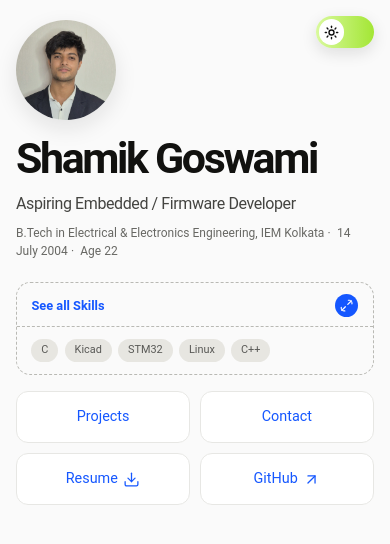
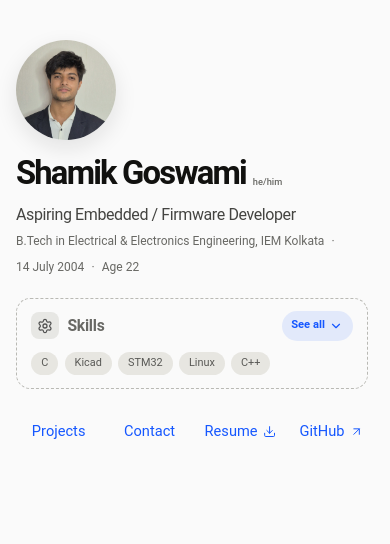
Before and after one commit to shamikspeare/portfolio, a React (Vite) app in the folder client/: page / in a window 390 px wide. Shown: the top 544 px of the page. Built offline with nearby package versions, Linux system fonts and the light colour scheme.

Commit message:
Refine homepage layout and simplify skills navigation

```diff
--- a/client/src/index.css
+++ b/client/src/index.css
@@ -34,32 +34,6 @@
   --expand-ease: cubic-bezier(.22, 1, .36, 1);
 }
 
-:root[data-theme="dark"] {
-  color-scheme: dark;
-  color: #fafafa;
-  background: #0a0a0a;
-  --ink: #fafafa;
-  --paper: #0a0a0a;
-  --muted: #a3a3a3;
-  --accent: #60a5fa;
-  --secondary: #d4d4d4;
-  --surface: #171717;
-  --surface-soft: #202020;
-  --pill-text: #d4d4d4;
-  --pill-bg: #262626;
-  --line: #303030;
-  --dash: #525252;
-  --scrollbar: #525252;
-  --field-border: #404040;
-  --placeholder: #737373;
-  --active-nav-bg: rgba(96, 165, 250, 0.12);
-  --solid-button: #fff;
-  --solid-button-text: #111;
-  --photo-shadow: 0 8px 22px rgba(0, 0, 0, 0.35);
-  --card-shadow: 0 12px 34px rgba(0, 0, 0, 0.35);
-  --card-shadow-mobile: 0 10px 28px rgba(0, 0, 0, 0.3);
-}
-
 * { box-sizing: border-box; }
 
 html,
@@ -72,7 +46,6 @@ body,
 .site-shell,
 .hero {
   background-color: var(--paper);
-  transition: background-color 420ms ease, color 420ms ease;
 }
 
 body {
@@ -87,66 +60,37 @@ a { color: inherit; text-decoration: none; }
 
 .site-shell { min-height: 100svh; }
 
-.theme-toggle {
-  position: fixed;
-  top: max(1rem, env(safe-area-inset-top));
-  right: max(1rem, env(safe-area-inset-right));
-  z-index: 50;
-  width: 3.65rem;
-  height: 2rem;
-  padding: 0.2rem;
-  border: 0;
-  border-radius: 999px;
-  color: #111;
-  background: linear-gradient(to right, #d9f99d, #a3e635);
-  box-shadow: 0 5px 16px rgba(17, 17, 15, 0.12);
-  cursor: pointer;
-}
-
-.theme-toggle-thumb {
-  width: 1.6rem;
-  height: 1.6rem;
-  display: grid;
-  place-items: center;
-  border-radius: 50%;
-  color: #111;
-  background: #fff;
-  transform: translateX(0);
-  transition:
-    transform 420ms var(--expand-ease),
-    color 300ms ease,
-    background-color 300ms ease;
-}
-
-.theme-toggle.is-dark .theme-toggle-thumb {
-  color: #fff;
-  background: #000;
-  transform: translateX(1.65rem);
-}
-
-.theme-toggle:focus-visible {
-  outline: 2px solid var(--accent);
-  outline-offset: 3px;
-}
-
 .hero {
   min-height: 100svh;
   display: flex;
   flex-direction: column;
   align-items: center;
   justify-content: center;
-  padding: 4vh 6vw 24vh;
+  padding:
+    clamp(2rem, 4vh, 4.5rem)
+    clamp(1.5rem, 6vw, 6rem)
+    clamp(6rem, 24vh, 15rem);
 }
 
 .hero-intro {
+  width: min(100%, 72rem);
   display: flex;
   align-items: center;
-  gap: clamp(2rem, 4vw, 3.75rem);
+  justify-content: center;
+  gap: clamp(1.75rem, 4vw, 3.75rem);
   animation: reveal 0.8s cubic-bezier(.2, .75, .2, 1) both;
 }
 
+.hero-copy {
+  min-width: 0;
+  width: 100%;
+  max-width: 36rem;
+  flex: 1 1 0;
+}
+
 .hero-photo {
-  width: clamp(9rem, 12vw, 12.5rem);
+  width: clamp(7.5rem, 12vw, 12.5rem);
+  flex: 0 0 auto;
   aspect-ratio: 1;
   border-radius: 50%;
   object-fit: cover;
@@ -155,28 +99,37 @@ a { color: inherit; text-decoration: none; }
   box-shadow: var(--photo-shadow);
 }
 
-.eyebrow {
-  display: none;
-  margin: 0 0 0.55rem;
-  color: var(--accent);
-  font-size: 0.72rem;
-  font-weight: 700;
-  letter-spacing: 0.14em;
-  text-transform: uppercase;
+.hero-name-row {
+  display: flex;
+  align-items: flex-end;
+  gap: 0.7rem;
+  flex-wrap: nowrap;
+  white-space: nowrap;
 }
 
 .hero-copy h1 {
   margin: 0;
-  font-size: clamp(2.45rem, 4.1vw, 4.65rem);
+  font-size: clamp(2rem, 4.1vw, 4.65rem);
   font-weight: 670;
   letter-spacing: -0.055em;
   line-height: 0.96;
+  white-space: nowrap;
+}
+
+.pronouns {
+  flex: 0 0 auto;
+  padding-bottom: 0.18rem;
+  color: var(--muted);
+  font-size: 0.72rem;
+  font-weight: 500;
+  letter-spacing: 0;
+  line-height: 1;
 }
 
 .hero-role {
-  margin: 1.05rem 0 0.55rem;
+  margin: clamp(0.8rem, 1.1vw, 1.05rem) 0 clamp(0.45rem, 0.7vw, 0.55rem);
   color: var(--secondary);
-  font-size: clamp(1.2rem, 1.75vw, 1.72rem);
+  font-size: clamp(1rem, 1.75vw, 1.72rem);
   letter-spacing: -0.025em;
 }
 
@@ -187,14 +140,14 @@ a { color: inherit; text-decoration: none; }
   gap: 0.45rem;
   margin: 0;
   color: var(--muted);
-  font-size: clamp(0.9rem, 1.12vw, 1.08rem);
+  font-size: clamp(0.78rem, 1.12vw, 1.08rem);
 }
 
 .skills-browser {
   --panel-pad-x: 0.8rem;
-  width: 17.5rem;
-  max-width: calc(100vw - 3rem);
-  margin-top: 1.25rem;
+  width: min(17.5rem, 100%);
+  max-width: 100%;
+  margin-top: clamp(1rem, 2.2vw, 1.25rem);
   padding: 0.7rem var(--panel-pad-x) 0.8rem;
   border: 1px dashed var(--dash);
   border-radius: 0.6rem;
@@ -207,39 +160,64 @@ a { color: inherit; text-decoration: none; }
 
 .skills-browser.is-open {
   --panel-pad-x: 1rem;
-  width: min(36rem, calc(100vw - 3rem));
+  width: min(36rem, 100%);
   padding: 0.9rem var(--panel-pad-x) 1rem;
 }
 
-.skills-toggle {
-  width: calc(100% + (var(--panel-pad-x) * 2));
+.skills-heading {
   display: flex;
   align-items: center;
   justify-content: space-between;
   gap: 1rem;
-  margin-inline: calc(var(--panel-pad-x) * -1);
-  padding: 0 var(--panel-pad-x) 0.55rem;
+}
+
+.skills-heading-label {
+  min-width: 0;
+  display: inline-flex;
+  align-items: center;
+  gap: 0.55rem;
+}
+
+.skills-icon {
+  width: 1.8rem;
+  height: 1.8rem;
+  flex: 0 0 auto;
+  display: grid;
+  place-items: center;
+  border-radius: 0.5rem;
+  color: #525252;
+  background: #e7e7e4;
+}
+
+.skills-title {
+  color: var(--muted);
+  font-size: 1.02rem;
+  font-weight: 680;
+  letter-spacing: -0.015em;
+}
+
+.skills-toggle {
+  display: inline-flex;
+  align-items: center;
+  justify-content: center;
+  gap: 0.28rem;
+  padding: 0.4rem 0.58rem;
   border: 0;
-  border-bottom: 1px dashed var(--dash);
-  color: inherit;
-  background: transparent;
+  border-radius: 999px;
+  color: var(--accent);
+  background: var(--active-nav-bg);
   font: inherit;
-  font-size: 0.82rem;
+  font-size: 0.72rem;
   font-weight: 650;
-  text-align: left;
   cursor: pointer;
 }
 
 .skills-toggle svg {
   flex: 0 0 auto;
-  width: 1.45rem;
-  height: 1.45rem;
-  padding: 0.28rem;
-  border-radius: 50%;
-  color: white;
-  background: var(--accent);
-  animation: skill-icon-in 260ms ease both;
+  transition: transform var(--expand-duration) var(--expand-ease);
 }
+
+.skills-browser.is-open .skills-toggle svg { transform: rotate(180deg); }
 
 .top-skills,
 .skill-pills {
@@ -314,8 +292,8 @@ a { color: inherit; text-decoration: none; }
   align-items: center;
   justify-content: center;
   flex-wrap: wrap;
-  gap: clamp(1.6rem, 5vw, 5.3rem);
-  margin-top: clamp(5rem, 11vh, 8.5rem);
+  gap: clamp(1rem, 5vw, 5.3rem);
+  margin-top: clamp(2.75rem, 10vh, 8.5rem);
   animation: reveal 0.8s 0.12s cubic-bezier(.2, .75, .2, 1) both;
 }
 
@@ -329,10 +307,16 @@ a { color: inherit; text-decoration: none; }
   color: var(--accent);
   background: transparent;
   font-family: inherit;
-  font-size: clamp(1rem, 1.45vw, 1.28rem);
+  font-size: clamp(0.74rem, 3.75vw, 1.28rem);
   line-height: 1;
+  white-space: nowrap;
   cursor: pointer;
   transition: color 180ms ease, transform 180ms ease;
+}
+
+.hero-nav svg {
+  width: 0.9em;
+  height: 0.9em;
 }
 
 .hero-nav a:hover,
@@ -556,57 +540,22 @@ a { color: inherit; text-decoration: none; }
   to { opacity: 1; transform: translateY(0); }
 }
 
-@keyframes skill-icon-in {
-  from { opacity: 0; transform: scale(0.82); }
-  to { opacity: 1; transform: scale(1); }
-}
-
-@media (max-width: 820px) {
-  .hero { padding-inline: 1.5rem; }
-  .hero-intro { flex-direction: column; gap: 1.75rem; text-align: center; }
-  .eyebrow { display: block; }
-  .hero-meta { justify-content: center; max-width: 32rem; }
-  .skills-browser { margin-inline: auto; text-align: left; }
-  .hero-nav { gap: 1.4rem 2rem; margin-top: 4rem; }
-}
-
-@media (max-width: 520px) {
-  .hero { padding-top: 2rem; padding-bottom: 18vh; }
-  .hero-photo { width: 8.5rem; }
-  .hero-copy h1 { font-size: 2.5rem; }
-  .hero-role { font-size: 1.05rem; }
-  .hero-meta { display: block; font-size: 0.78rem; line-height: 1.7; }
-  .hero-meta span { margin: 0 0.2rem; }
-  .hero-nav {
-    display: grid;
-    grid-template-columns: repeat(2, auto);
-    gap: 1.35rem 2.25rem;
-    margin-top: 3.5rem;
-  }
-  .contact-panel-shell.is-open,
-  .projects-panel-shell.is-open { margin-top: 1.75rem; }
-  .project-card { padding: 1rem; border-radius: 1.1rem; }
-  .project-image-stage { min-height: 13rem; padding: 1.5rem; border-radius: 0.85rem; }
-  .project-card-body { padding-top: 1.3rem; }
-  .contact-form { grid-template-columns: 1fr; }
-  .contact-form label:nth-child(3),
-  .contact-form-footer { grid-column: 1; }
-}
-
 @media (max-width: 640px) {
   .hero {
     min-height: 100svh;
     align-items: stretch;
     justify-content: flex-start;
     padding:
-      max(1.25rem, env(safe-area-inset-top))
+      max(2.5rem, env(safe-area-inset-top))
       1rem
       max(3rem, env(safe-area-inset-bottom));
   }
 
   .hero-intro {
     width: 100%;
+    flex-direction: column;
     align-items: flex-start;
+    justify-content: flex-start;
     gap: 1.15rem;
     text-align: left;
   }
@@ -619,14 +568,24 @@ a { color: inherit; text-decoration: none; }
 
   .hero-copy { width: 100%; }
 
-  .eyebrow {
-    display: none;
+  .hero-copy h1 {
+    max-width: none;
+    font-size: clamp(1.72rem, 8.4vw, 2.35rem);
+    line-height: 0.94;
   }
 
-  .hero-copy h1 {
-    max-width: 20rem;
-    font-size: clamp(2.35rem, 11vw, 2.8rem);
-    line-height: 0.94;
+  .hero-name-row {
+    width: min(100%, 22rem);
+    align-items: flex-end;
+    justify-content: flex-start;
+    gap: clamp(0.35rem, 1.8vw, 0.55rem);
+  }
+
+  .hero-name-row h1 { min-width: 0; }
+
+  .pronouns {
+    padding-bottom: 0.18rem;
+    font-size: clamp(0.58rem, 2.3vw, 0.68rem);
   }
 
   .hero-role {
@@ -644,8 +603,8 @@ a { color: inherit; text-decoration: none; }
 
   .skills-browser,
   .skills-browser.is-open {
-    width: 100%;
-    max-width: none;
+    width: min(100%, 22rem);
+    max-width: 22rem;
     margin: 1.35rem 0 0;
     border-radius: 0.9rem;
   }
@@ -654,8 +613,15 @@ a { color: inherit; text-decoration: none; }
   .skills-browser.is-open { --panel-pad-x: 1rem; }
 
   .skills-toggle {
-    min-height: 2rem;
-    font-size: 0.8rem;
+    min-height: 1.9rem;
+    font-size: 0.7rem;
+  }
+
+  .skills-title { font-size: 0.98rem; }
+
+  .skills-icon {
+    width: 1.7rem;
+    height: 1.7rem;
   }
 
   .top-skills,
@@ -674,32 +640,10 @@ a { color: inherit; text-decoration: none; }
   .hero-nav {
     width: 100%;
     display: grid;
-    grid-template-columns: repeat(2, minmax(0, 1fr));
-    gap: 0.6rem;
-    margin-top: 1rem;
-  }
-
-  .hero-nav a,
-  .hero-nav button {
-    width: 100%;
-    min-height: 3.25rem;
-    justify-content: center;
-    padding: 0.85rem 0.9rem;
-    border: 1px solid var(--line);
-    border-radius: 0.75rem;
-    color: var(--accent);
-    background: var(--surface);
-    box-shadow: none;
-    font-size: 0.9rem;
-  }
-
-  .hero-nav a:hover,
-  .hero-nav button:hover { transform: none; }
-
-  .hero-nav .nav-toggle.is-active {
-    border: 1px solid var(--accent);
-    color: var(--accent);
-    background: var(--active-nav-bg);
+    grid-template-columns: repeat(4, minmax(0, 1fr));
+    justify-items: center;
+    gap: 0.35rem;
+    margin-top: 2rem;
   }
 
   .contact-panel-shell,
--- a/client/src/pages/Home.jsx
+++ b/client/src/pages/Home.jsx
@@ -1,5 +1,5 @@
-import { useEffect, useState } from "react";
-import { ArrowRight, ArrowUpRight, Download, Github, Maximize2, Minimize2, Moon, Sun } from "lucide-react";
+import { useState } from "react";
+import { ArrowRight, ArrowUpRight, ChevronDown, Download, Github, Settings } from "lucide-react";
 import profilePhoto from "../assets/LINKEDIN PP 2.jpg";
 import bmsThumbnail from "../assets/bms_thumbnail.webp";
 import Contact from "../components/Contact";
@@ -22,21 +22,6 @@ const skillGroups = [
 const Home = () => {
   const [skillsOpen, setSkillsOpen] = useState(false);
   const [activeSection, setActiveSection] = useState(null);
-  const [darkMode, setDarkMode] = useState(false);
-
-  useEffect(() => {
-    const theme = darkMode ? "dark" : "light";
-    const themeColor = darkMode ? "#0a0a0a" : "#fafafa";
-    const themeColorMeta = document.querySelector('meta[name="theme-color"]');
-
-    document.documentElement.dataset.theme = theme;
-    themeColorMeta?.setAttribute("content", themeColor);
-
-    return () => {
-      delete document.documentElement.dataset.theme;
-      themeColorMeta?.setAttribute("content", "#fafafa");
-    };
-  }, [darkMode]);
 
   const toggleSection = (section) => {
     setActiveSection((current) => current === section ? null : section);
@@ -44,20 +29,6 @@ const Home = () => {
 
   return (
     <main className="site-shell">
-      <button
-        className={`theme-toggle${darkMode ? " is-dark" : ""}`}
-        type="button"
-        aria-label={darkMode ? "Switch to light mode" : "Switch to dark mode"}
-        aria-pressed={darkMode}
-        onClick={() => setDarkMode((enabled) => !enabled)}
-      >
-        <span className="theme-toggle-thumb">
-          {darkMode
-            ? <Moon size={15} strokeWidth={2.2} aria-hidden="true" />
-            : <Sun size={15} strokeWidth={2.2} aria-hidden="true" />}
-        </span>
-      </button>
-
       <section className="hero" aria-labelledby="hero-title">
         <div className="hero-intro">
           <img
@@ -68,8 +39,10 @@ const Home = () => {
           />
 
           <div className="hero-copy">
-            <p className="eyebrow">Hello, I&apos;m</p>
+            <div className="hero-name-row">
               <h1 id="hero-title">Shamik Goswami</h1>
+              <span className="pronouns">he/him</span>
+            </div>
             <p className="hero-role">Aspiring Embedded / Firmware Developer</p>
             <p className="hero-meta">
               B.Tech in Electrical &amp; Electronics Engineering, IEM Kolkata
@@ -78,6 +51,13 @@ const Home = () => {
             </p>
 
             <div className={`skills-browser${skillsOpen ? " is-open" : ""}`}>
+              <div className="skills-heading">
+                <div className="skills-heading-label">
+                  <span className="skills-icon" aria-hidden="true">
+                    <Settings size={16} strokeWidth={1.9} />
+                  </span>
+                  <span className="skills-title">Skills</span>
+                </div>
                 <button
                   className="skills-toggle"
                   type="button"
@@ -85,11 +65,10 @@ const Home = () => {
                   aria-controls="skills-content"
                   onClick={() => setSkillsOpen((open) => !open)}
                 >
-                <span>See all Skills</span>
-                {skillsOpen
-                  ? <Minimize2 size={17} strokeWidth={2} aria-hidden="true" />
-                  : <Maximize2 size={17} strokeWidth={2} aria-hidden="true" />}
+                  <span>See all</span>
+                  <ChevronDown size={14} strokeWidth={2} aria-hidden="true" />
                 </button>
+              </div>
 
               <div className="top-skills" aria-label="Top skills">
                 <span>C</span><span>Kicad</span><span>STM32</span>
```
Lines whose indentation alone changed are shown as unchanged.
